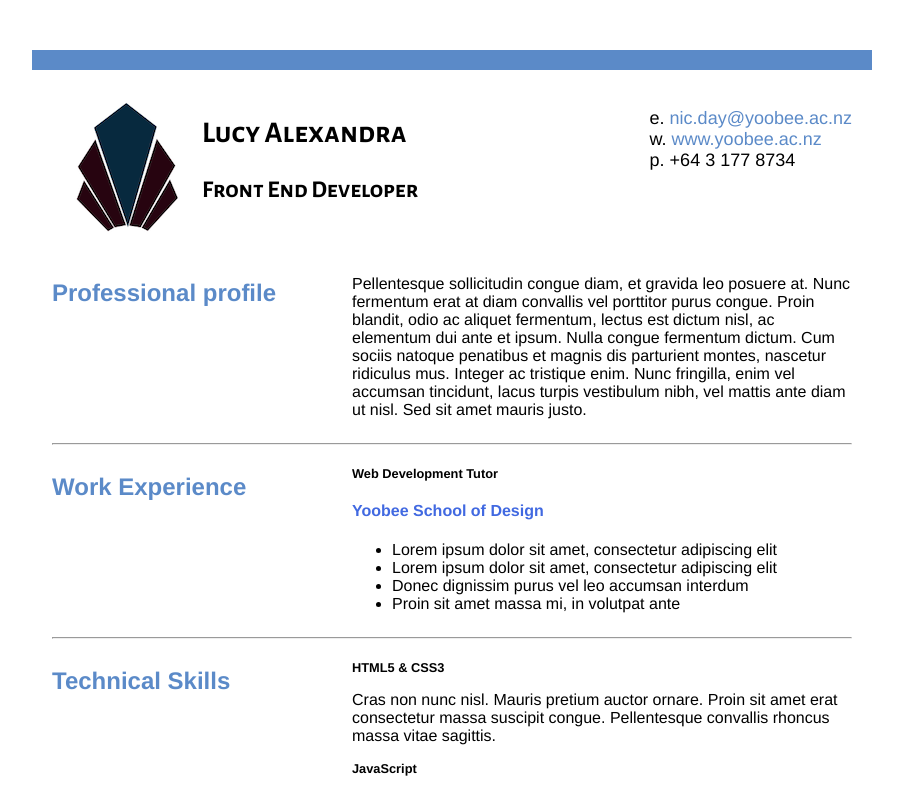
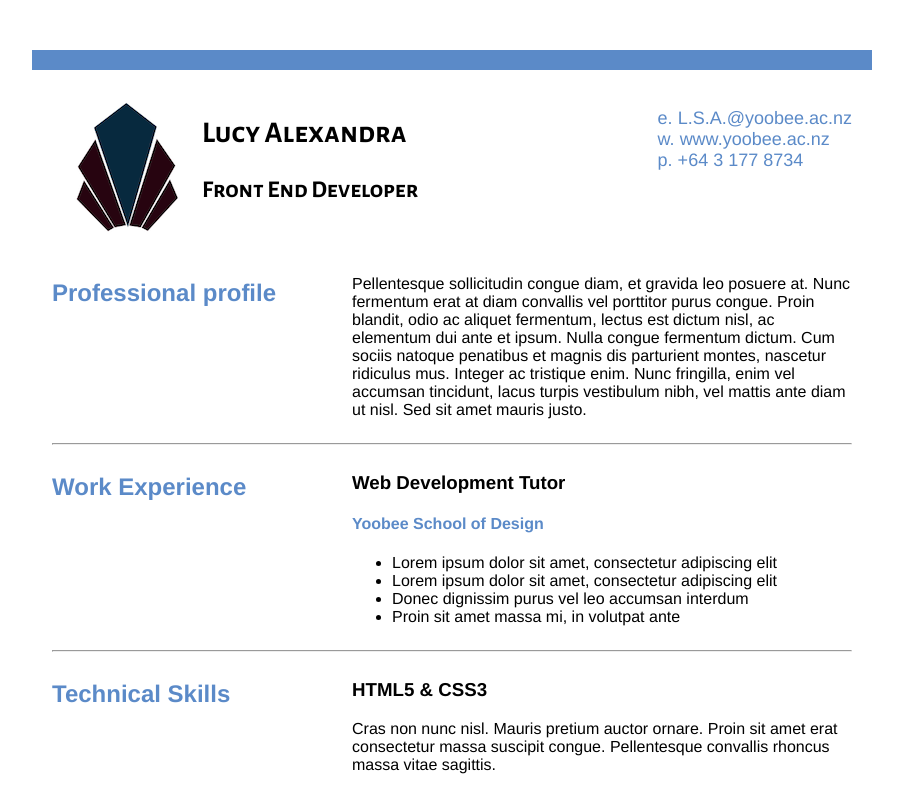
Before and after one commit to lucystone/resume-exercise, a plain HTML site: page index.html in a window 1280 px wide. Shown: the top 789 px of the page, without its empty margins (188-1091 px from the left). Drawn offline with Linux system fonts and the light colour scheme.

Commit message:
updates to contacts,heading sizes

```diff
--- a/index.html
+++ b/index.html
@@ -26,16 +26,17 @@ href="mystyle.css">
       >
       <div id="name" class="float-left">
       <h1>Lucy Alexandra</h1>
-       <h3>Front End Developer </h3>
+      <h3 class="front-end">Front End Developer</h3>
       </div>
 
 
     <div id="contact-info">
-       <p>
-        e.  <a href="mailto:nic.day@yoobee.ac.nz">nic.day@yoobee.ac.nz</a><br>
+       <p class="contacts">
+        e.  <a href="mailto:L.S.A@yoobee.ac.nz">L.S.A.@yoobee.ac.nz</a><br>
         w.  <a href="http://www.yoobee.ac.nz">www.yoobee.ac.nz</a><br>
-        p. +64 3 177 8734
-       </p>
+        p.  +64 3 177 8734
+      </p>
+
        </div>
     </section>
 
--- a/mystyle.css
+++ b/mystyle.css
@@ -1,14 +1,12 @@
 h4{
-  color:royalblue;
+  color:#5B8AC8;
   }
 
  h1 {
   font-size:1em;
  }
 
-h3 {
-  font-size:0.8em;
-}
+
   body {
  background:FFFFFF;
   }
@@ -61,3 +59,11 @@ color: #5B8AC8;
 .float-left{
 float:left;
 }
+
+.front-end {
+font-size:0.8em;
+}
+
+.contacts{
+color:#5B8AC8;
+}
```
